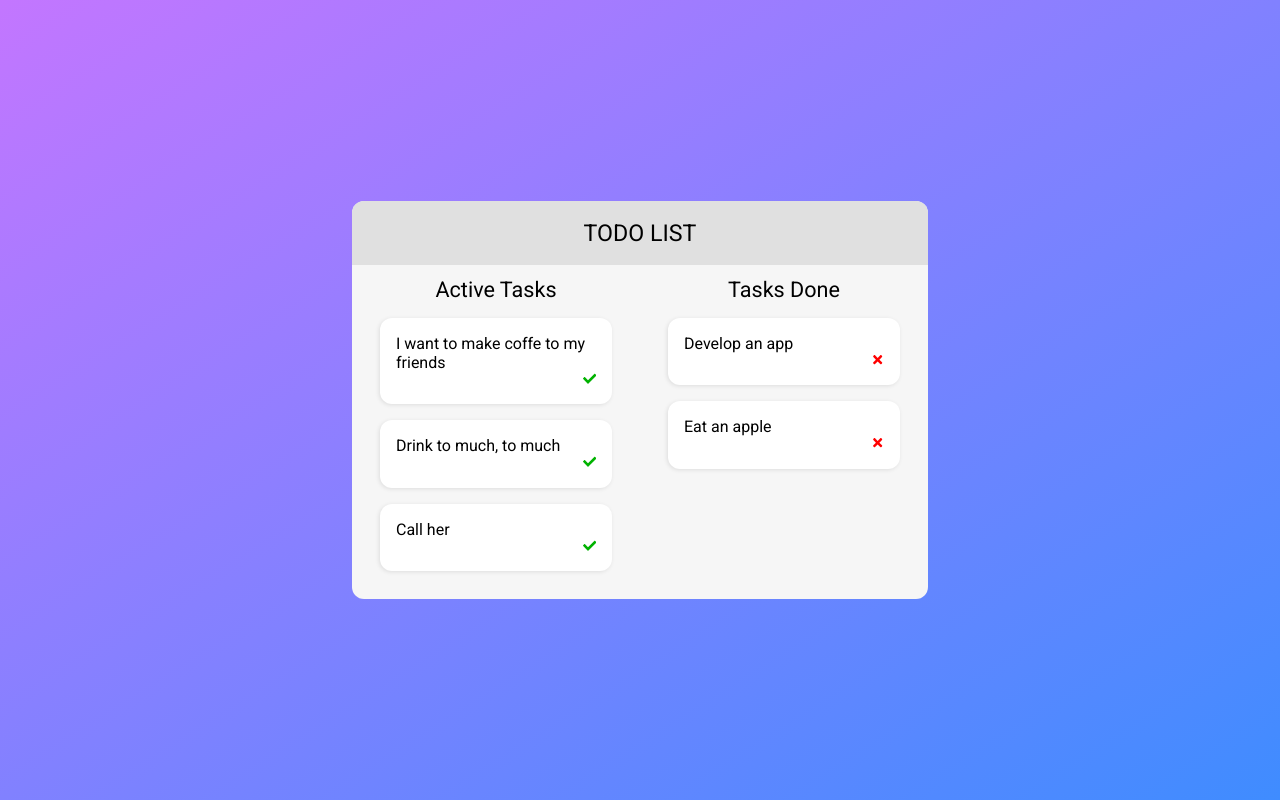
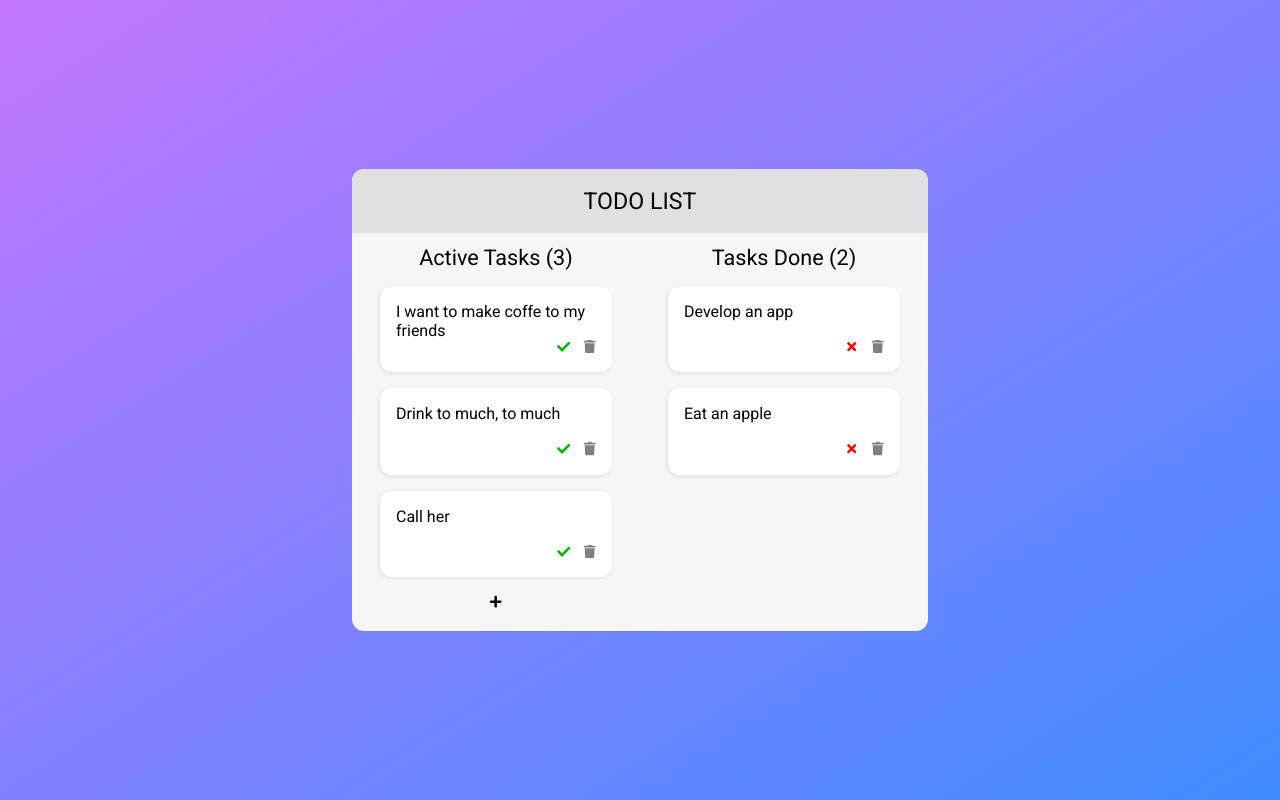
Before and after one commit to akinncar/todo-list, a React (Create React App) app: page / in a window 1280 px wide. Built offline with nearby package versions, Linux system fonts and the light colour scheme.

Commit message:
Add new tasks and delete tasks

```diff
--- a/src/pages/Home/index.tsx
+++ b/src/pages/Home/index.tsx
@@ -1,7 +1,7 @@
 import { act } from "@testing-library/react";
 import { useState, useEffect } from "react";
 
-import { FaCheck, FaTimes } from "react-icons/fa";
+import { FaCheck, FaTimes, FaPlus, FaTrash } from "react-icons/fa";
 
 import {
   Container,
@@ -9,7 +9,7 @@ import {
   Header,
   TaskListContainer,
   TaskList,
-  Task,
+  TaskCard,
 } from "./styles";
 
 const Home: React.FC = () => {
@@ -43,6 +43,34 @@ const Home: React.FC = () => {
     setDoneTasks(newDoneTasks);
   }
 
+  function editActiveTask(text, index) {
+    let newActiveTasks = activeTasks.slice();
+    newActiveTasks[index] = text;
+    setActiveTasks(newActiveTasks);
+  }
+
+  function editDoneTask(text, index) {
+    let newDoneTask = doneTasks.slice();
+    newDoneTask[index] = text;
+    setDoneTasks(newDoneTask);
+  }
+
+  function deleteActiveTask(index) {
+    let newActiveTasks = activeTasks.slice();
+    newActiveTasks.splice(index, 1);
+    setActiveTasks(newActiveTasks);
+  }
+
+  function deleteDoneTask(index) {
+    let newDoneTasks = doneTasks.slice();
+    newDoneTasks.splice(index, 1);
+    setDoneTasks(newDoneTasks);
+  }
+
+  function addActiveTask() {
+    setActiveTasks([...activeTasks, ""]);
+  }
+
   return (
     <Container>
       <Content>
@@ -51,29 +79,44 @@ const Home: React.FC = () => {
         </Header>
         <TaskListContainer>
           <TaskList>
-            <h2>Active Tasks</h2>
+            <h2>Active Tasks ({activeTasks.length})</h2>
             {activeTasks.map((activeTask, index) => (
-              <Task>
-                <p>{activeTask}</p>
+              <TaskCard>
+                <textarea
+                  value={activeTask}
+                  onChange={(e) => editActiveTask(e.target.value, index)}
+                />
                 <div>
                   <button onClick={() => changeTaskToDone(index)}>
-                    <FaCheck color="#00b200 " />
+                    <FaCheck color="#00b200" />
+                  </button>
+                  <button onClick={() => deleteActiveTask(index)}>
+                    <FaTrash color="#808080" />
                   </button>
                 </div>
-              </Task>
+              </TaskCard>
             ))}
+            <button onClick={addActiveTask}>
+              <FaPlus color="#000" />
+            </button>
           </TaskList>
           <TaskList>
-            <h2>Tasks Done</h2>
+            <h2>Tasks Done ({doneTasks.length})</h2>
             {doneTasks.map((doneTask, index) => (
-              <Task>
-                <p>{doneTask}</p>
+              <TaskCard>
+                <textarea
+                  value={doneTask}
+                  onChange={(e) => editDoneTask(e.target.value, index)}
+                />
                 <div>
                   <button onClick={() => changeTaskToActive(index)}>
                     <FaTimes color="#f00" />
                   </button>
+                  <button onClick={() => deleteDoneTask(index)}>
+                    <FaTrash color="#808080" />
+                  </button>
                 </div>
-              </Task>
+              </TaskCard>
             ))}
           </TaskList>
         </TaskListContainer>
--- a/src/pages/Home/styles.ts
+++ b/src/pages/Home/styles.ts
@@ -43,7 +43,7 @@ export const TaskListContainer = styled.div`
 
 export const TaskList = styled.div`
   width: 100%;
-  justify-content: space-evenly;
+  justify-content: center;
   margin: 12px;
 
   h2 {
@@ -53,9 +53,16 @@ export const TaskList = styled.div`
     font-weight: 400;
     text-transform: capitalize;
   }
+
+  > button {
+    width: 100%;
+    background: none;
+    border: none;
+    margin-bottom: 8px;
+  }
 `;
 
-export const Task = styled.div`
+export const TaskCard = styled.div`
   display: flex;
   flex: 1;
   flex-direction: column;
@@ -66,8 +73,26 @@ export const Task = styled.div`
   border-radius: 12px;
   box-shadow: -1px 1px 4px rgba(0, 0, 0, 0.1);
 
+  transition: opacity 4s;
+
   p {
     color: #000;
+  }
+
+  textarea {
+    color: #000;
+    font-size: 16px;
+
+    height: 100%;
+    resize: none;
+    display: block;
+
+    border: none;
+    background-image: none;
+    background-color: transparent;
+    -webkit-box-shadow: none;
+    -moz-box-shadow: none;
+    box-shadow: none;
   }
 
   div {
@@ -79,5 +104,6 @@ export const Task = styled.div`
   button {
     background: none;
     border: none;
+    margin-left: 12px;
   }
 `;
--- a/src/styles/global.ts
+++ b/src/styles/global.ts
@@ -17,7 +17,7 @@ export default createGlobalStyle`
     -webkit-font-smoothing: antialiased
   }
 
-  body, input, button {
+  body, input, button, textarea {
     font-family: "Roboto", sans-serif;
   }
 
```
Also changed, not shown: 1 other file (tests, documents, lock files or other folders).
